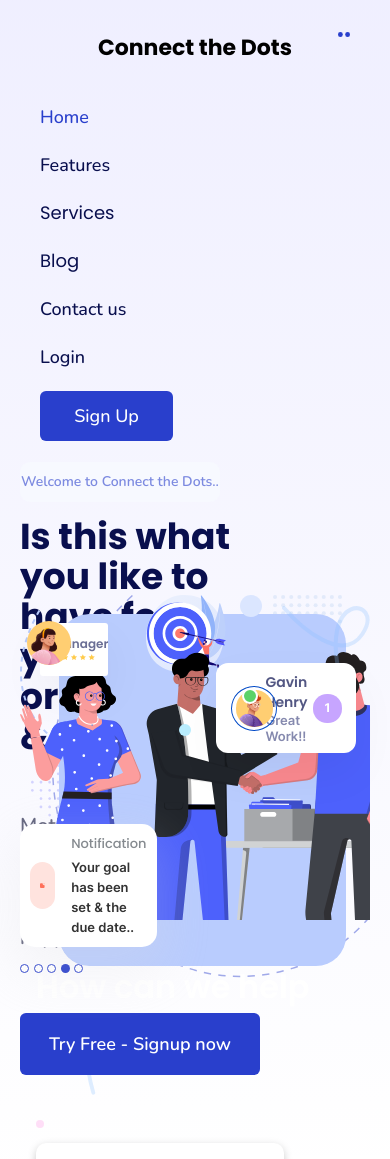
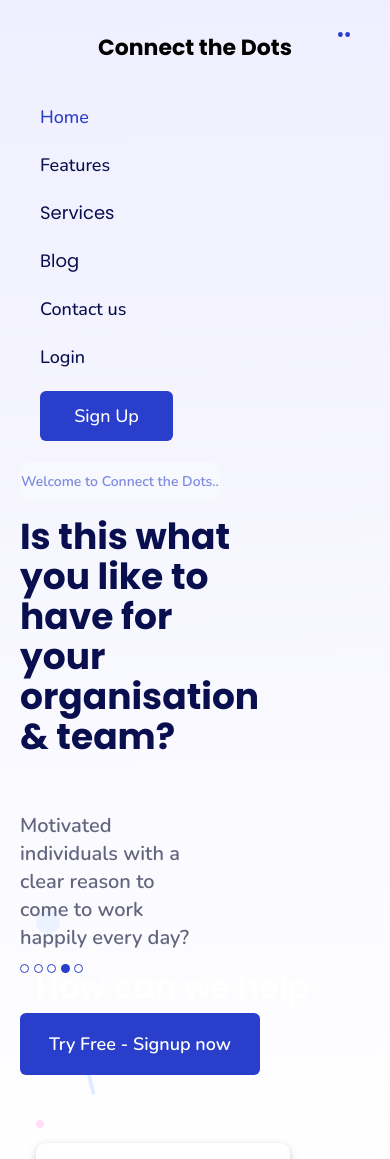
Before and after one commit to SSirajK/LandingPage, a React (Create React App) app: page / in a window 390 px wide. Shown: the top 1159 px of the page. Built offline with nearby package versions, Linux system fonts and the light colour scheme.

Commit message:
hide in md screen

```diff
--- a/src/pages/Quickace/index.jsx
+++ b/src/pages/Quickace/index.jsx
@@ -114,7 +114,7 @@ const QuickacePage = () => {
                     Try Free - Signup now
                   </Button>
                 </div>
-                <div className="absolute md:h-[383px] h-[545px] inset-y-[0] my-auto right-[0] w-[54%] md:w-full">
+                <div className="absolute md:hidden md:h-[383px] h-[545px] inset-y-[0] my-auto right-[0] w-[54%] md:w-full">
                   <div className="absolute md:h-[383px] h-[545px] inset-[0] justify-center m-auto w-[98%] sm:w-full">
                     <div className="absolute bottom-[0] md:h-[383px] h-[498px] left-[0] w-[91%] sm:w-full">
                       <div className="absolute md:h-[383px] h-[482px] inset-[0] justify-center m-auto w-[98%] sm:w-full">
@@ -297,7 +297,7 @@ const QuickacePage = () => {
                     </div>
                   </div>
                   <List
-                    className="sm:flex-col flex-row md:gap-10 gap-[295px] grid sm:grid-cols-1 md:grid-cols-2 grid-cols-3 mt-[15px] w-[78%]"
+                    className="sm:flex-col flex-row md:gap-10 gap-[295px] grid sm:grid-cols-1 md:grid-cols-2 grid-cols-3 mt-[15px] w-[80%]"
                     orientation="horizontal"
                   >
                     <div className="bg-white_A700 flex h-20 items-center justify-start p-[9px] rounded-[10px] shadow-bs2 w-full">
```
